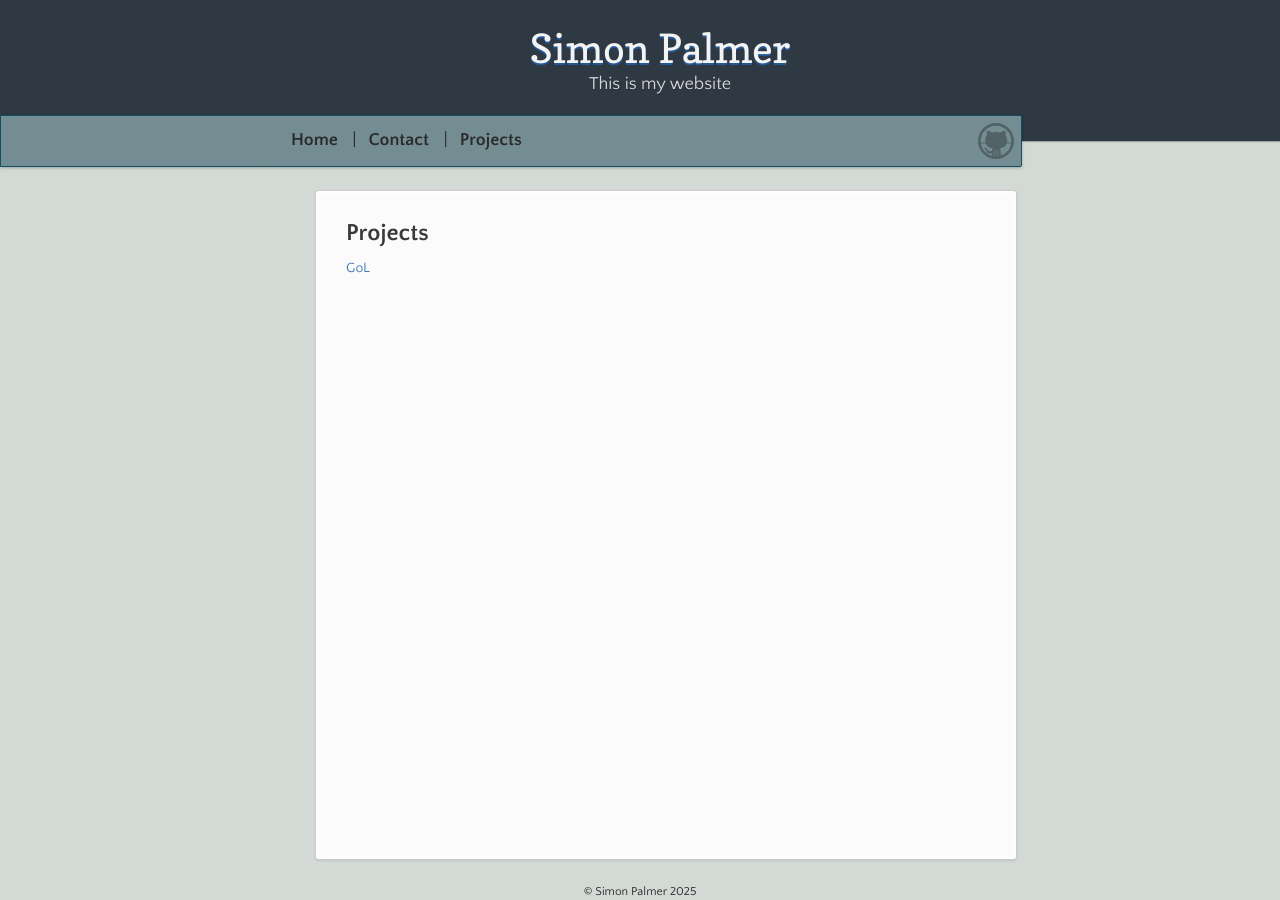
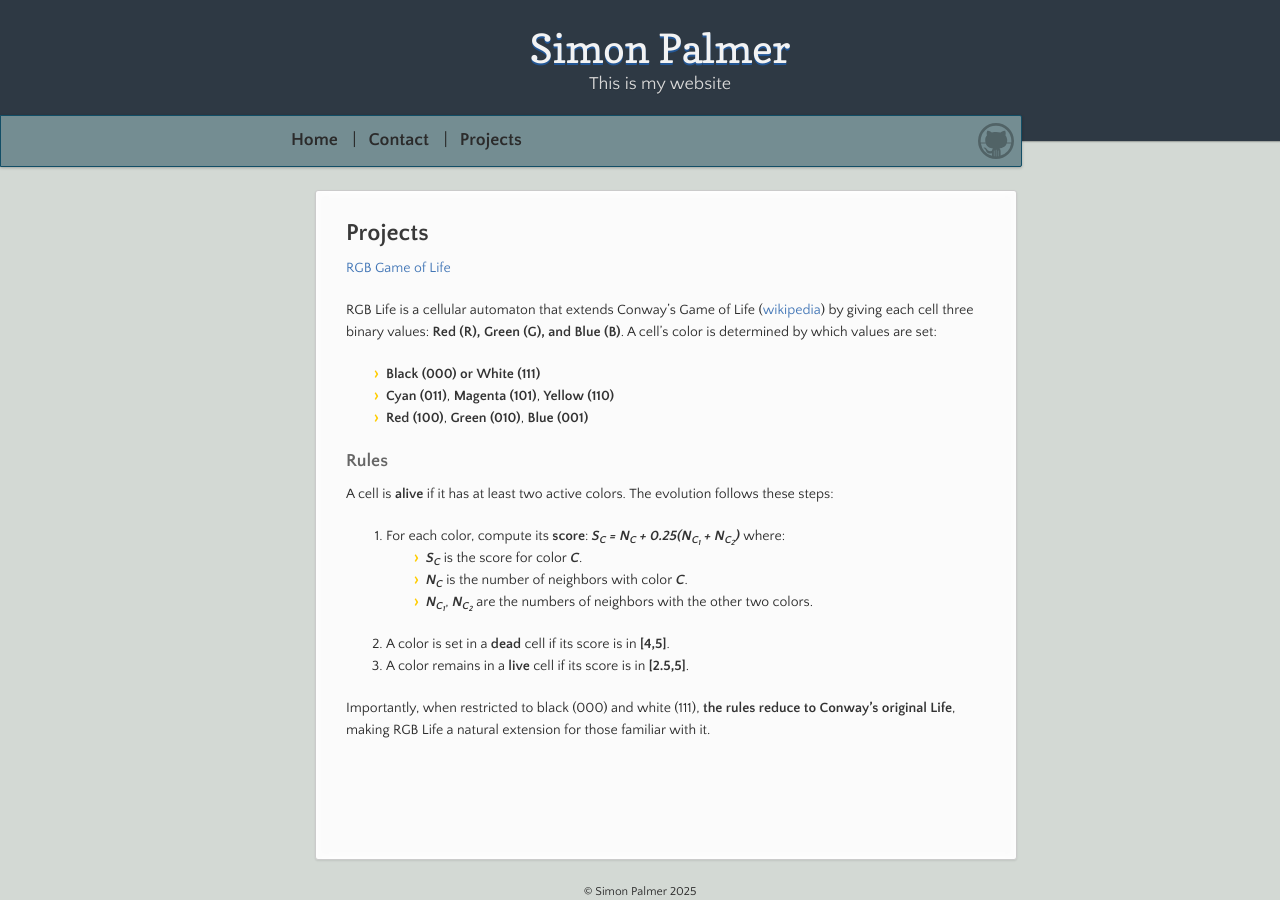
Before and after one commit to craylton/craylton.github.io, a Jekyll site: the page built from projects.md, in a window 1280 px wide and 900 px high. Built offline with Jekyll 4.4.1, drawn with Linux system fonts in a browser that asks for light colours; our own code applies the rules of GitHub Pages for plain Markdown files.

Commit message:
Add a description for RGB GoL

```diff
--- a/projects.md
+++ b/projects.md
@@ -4,4 +4,26 @@ layout: default
 
 ## Projects
 
-[GoL](projects/gol/index.html)
+
+[RGB Game of Life](projects/gol/index.html)
+
+RGB Life is a cellular automaton that extends Conway’s Game of Life ([wikipedia](https://en.wikipedia.org/wiki/Conway%27s_Game_of_Life)) by giving each cell three binary values: **Red (R), Green (G), and Blue (B)**. A cell’s color is determined by which values are set:
+
+- **Black (000) or White (111)**
+- **Cyan (011)**, **Magenta (101)**, **Yellow (110)**
+- **Red (100)**, **Green (010)**, **Blue (001)**
+
+### Rules
+A cell is **alive** if it has at least two active colors. The evolution follows these steps:
+
+1. For each color, compute its **score**:
+   **_S<sub>C</sub> = N<sub>C</sub> + 0.25(N<sub>C<sub>1</sub></sub> + N<sub>C<sub>2</sub></sub>)_**
+   where:
+   - **_S<sub>C</sub>_** is the score for color **_C_**.
+   - **_N<sub>C</sub>_** is the number of neighbors with color **_C_**.
+   - **_N<sub>C<sub>1</sub></sub>_**, **_N<sub>C<sub>2</sub></sub>_** are the numbers of neighbors with the other two colors.
+
+2. A color is set in a **dead** cell if its score is in **[4,5]**.
+3. A color remains in a **live** cell if its score is in **[2.5,5]**.
+
+Importantly, when restricted to black (000) and white (111), **the rules reduce to Conway’s original Life**, making RGB Life a natural extension for those familiar with it.
--- a/projects/gol/index.html
+++ b/projects/gol/index.html
@@ -26,6 +26,7 @@
             <button class="colorButton" id="yellowButton">a</button>
             <button class="colorButton" id="magentaButton">a</button>
             <button class="colorButton" id="cyanButton">a</button>
+            <a class="link" href="/">Website home</a>
         </div>
     </div>
     <script type="module" src="index.js"></script>
--- a/projects/gol/render.js
+++ b/projects/gol/render.js
@@ -1,6 +1,6 @@
 var canvas;
 var ctx;
-var cellSize = 4;
+var cellSize = 10;
 const gridWidth = Math.round((window.innerWidth * 0.8) / cellSize);
 const gridHeight = Math.round((window.innerHeight * 0.8) / cellSize);
 
--- a/projects/gol/style.css
+++ b/projects/gol/style.css
@@ -3,7 +3,7 @@ body {
     justify-content: center;
     align-items: center;
     height: 100vh;
-    background-color: #111;
+    background-color: #2e3944;
     margin: 0;
     overflow: hidden;
 }
@@ -61,3 +61,7 @@ button {
     background-color: cyan;
     color: cyan;
 }
+
+.link {
+    color: white;
+}
```
